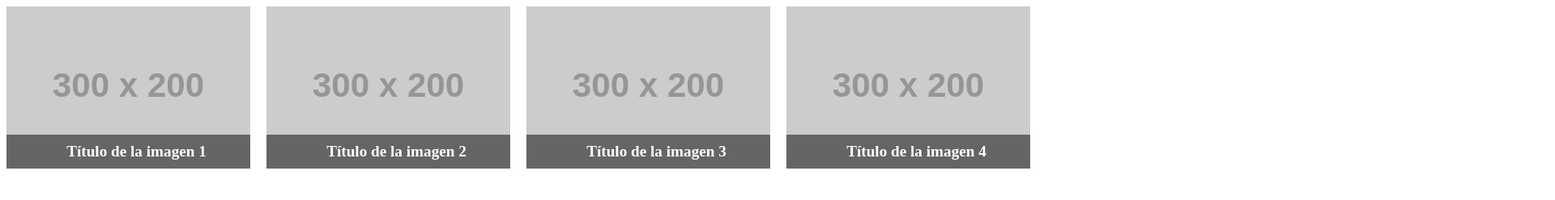
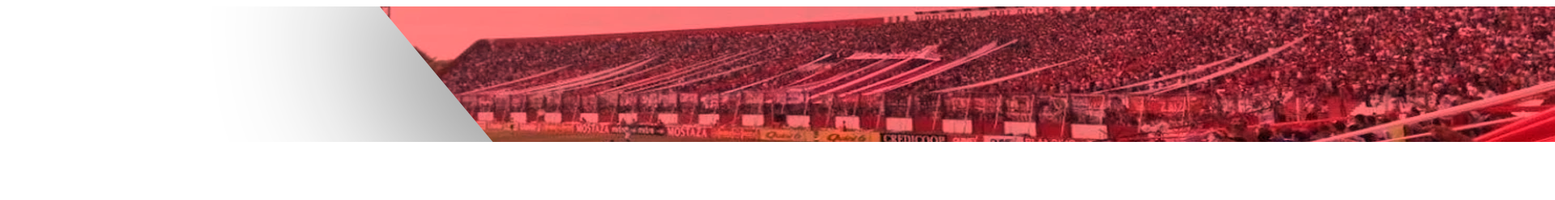
Before and after one commit to TomasCosta1/ClubLosAndesWeb, a plain HTML site: page prueba.html in a window 1280 px wide. Shown: the whole page at 81% size, 1920 px wide, since content can reach past the window. Drawn offline with Linux system fonts and the light colour scheme; placeholder pictures from the web are drawn by us.

Commit message:
enlace lomas

```diff
--- a/prueba.css
+++ b/prueba.css
@@ -1,43 +1,34 @@
-.grid {
-    display: grid;
-    grid-template-columns: repeat(auto-fit, minmax(300px, 1fr));
-    grid-gap: 20px;
-  }
+.image-container {
+  display: inline-block;
+  position: relative;
+}
 
-  /* Estilos para cada elemento de la cuadrícula */
-  .grid-item {
-    position: relative;
-    overflow: hidden;
-  }
+.image-container::before,
+.image-container::after {
+  content: '';
+  position: absolute;
+  z-index: -1;
+  top: 50%;
+  left: 50%;
+  transform: translate(-50%, -50%);
+  border: 2px solid black;
+  width: 0;
+  height: 0;
+  transition: width 0.3s ease-out, height 0.3s ease-out;
+}
 
-  /* Estilos para la imagen */
-  .grid-item img {
-    width: 100%;
-    height: auto;
-    display: block;
-  }
+.image-container::before {
+  border-top: none;
+  border-right: none;
+}
 
-  .grid-item-main{
-    /* min-width: 500px; */
-  }
+.image-container::after {
+  border-bottom: none;
+  border-left: none;
+}
 
-  /* Estilos para el título */
-  .grid-item .title {
-    position: absolute;
-    bottom: 0;
-    left: 0;
-    width: 100%;
-    background-color: rgba(0, 0, 0, 0.5);
-    color: #fff;
-    padding: 10px;
-    margin: 0;
-    font-size: 1.2rem;
-    font-weight: bold;
-    text-align: center;
-    transition: bottom 0.3s ease-out;
-  }
-
-  /* Animación para el título */
-  .grid-item:hover .title {
-    bottom: -50px;
-  }
+.image-container:hover::before,
+.image-container:hover::after {
+  width: calc(100% + 4px);
+  height: calc(100% + 4px);
+}
--- a/prueba.html
+++ b/prueba.html
@@ -1,30 +1,14 @@
 <!DOCTYPE html>
 <html lang="en">
 <head>
-    <meta charset="UTF-8">
-    <meta http-equiv="X-UA-Compatible" content="IE=edge">
-    <meta name="viewport" content="width=device-width, initial-scale=1.0">
-    <title>Document</title>
-    <link rel="stylesheet" href="prueba.css">
+  <meta charset="UTF-8">
+  <meta http-equiv="X-UA-Compatible" content="IE=edge">
+  <meta name="viewport" content="width=device-width, initial-scale=1.0">
+  <title>Document</title>
 </head>
 <body>
-    <div class="grid">
-        <div class="grid-item grid-item-main">
-          <img src="https://via.placeholder.com/300x200" alt="Imagen 1">
-          <h2 class="title">Título de la imagen 1</h2>
-        </div>
-        <div class="grid-item">
-          <img src="https://via.placeholder.com/300x200" alt="Imagen 2">
-          <h2 class="title">Título de la imagen 2</h2>
-        </div>
-        <div class="grid-item">
-          <img src="https://via.placeholder.com/300x200" alt="Imagen 3">
-          <h2 class="title">Título de la imagen 3</h2>
-        </div>
-        <div class="grid-item">
-          <img src="https://via.placeholder.com/300x200" alt="Imagen 4">
-          <h2 class="title">Título de la imagen 4</h2>
-        </div>
-      </div>
+  <div class="image-container">
+    <img src="img/banner.png" alt="Descripción de la imagen">
+  </div>
 </body>
 </html>
```
Also changed, not shown: index.html (+2 -2 lines), styles.css (+23 -11 lines).
